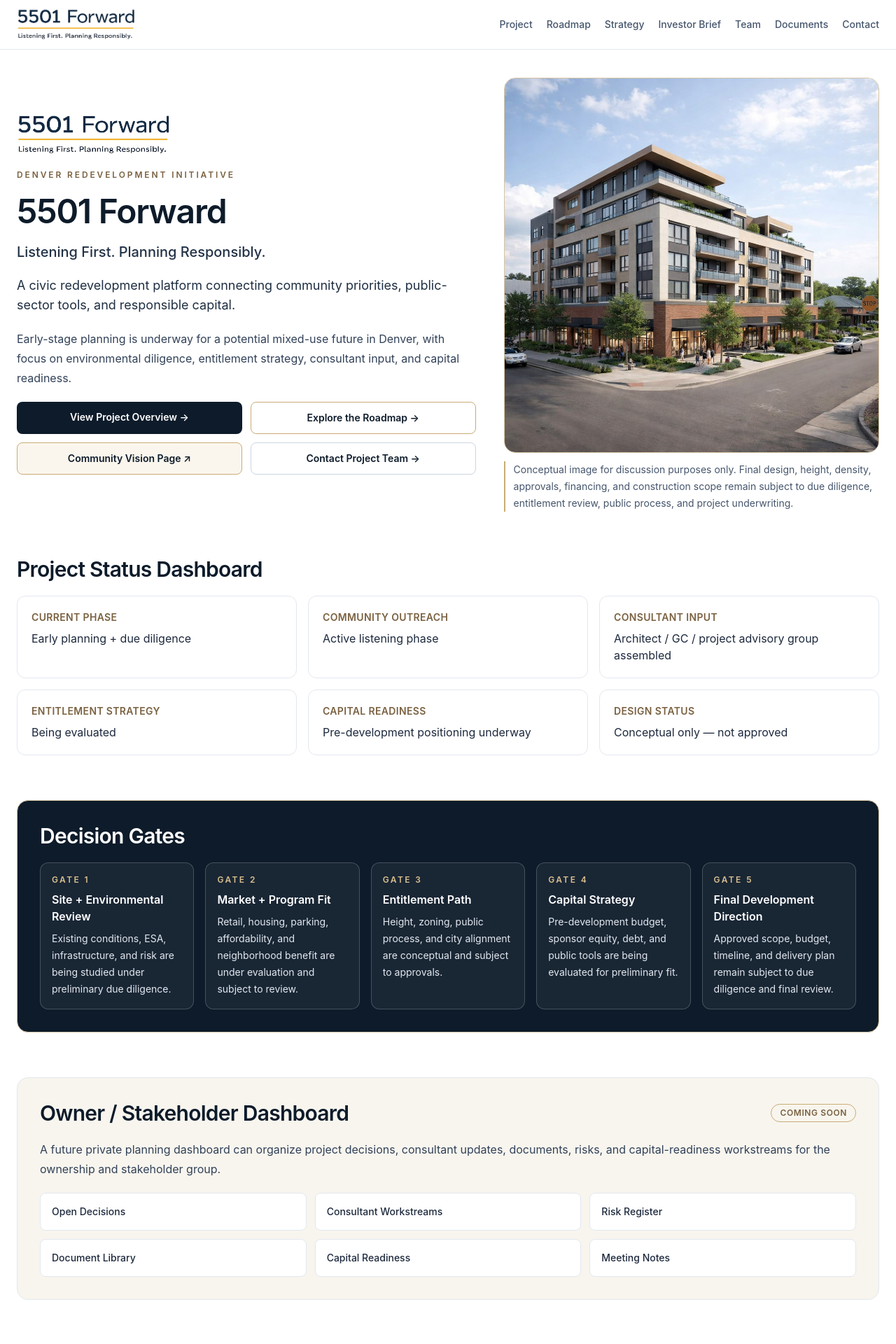
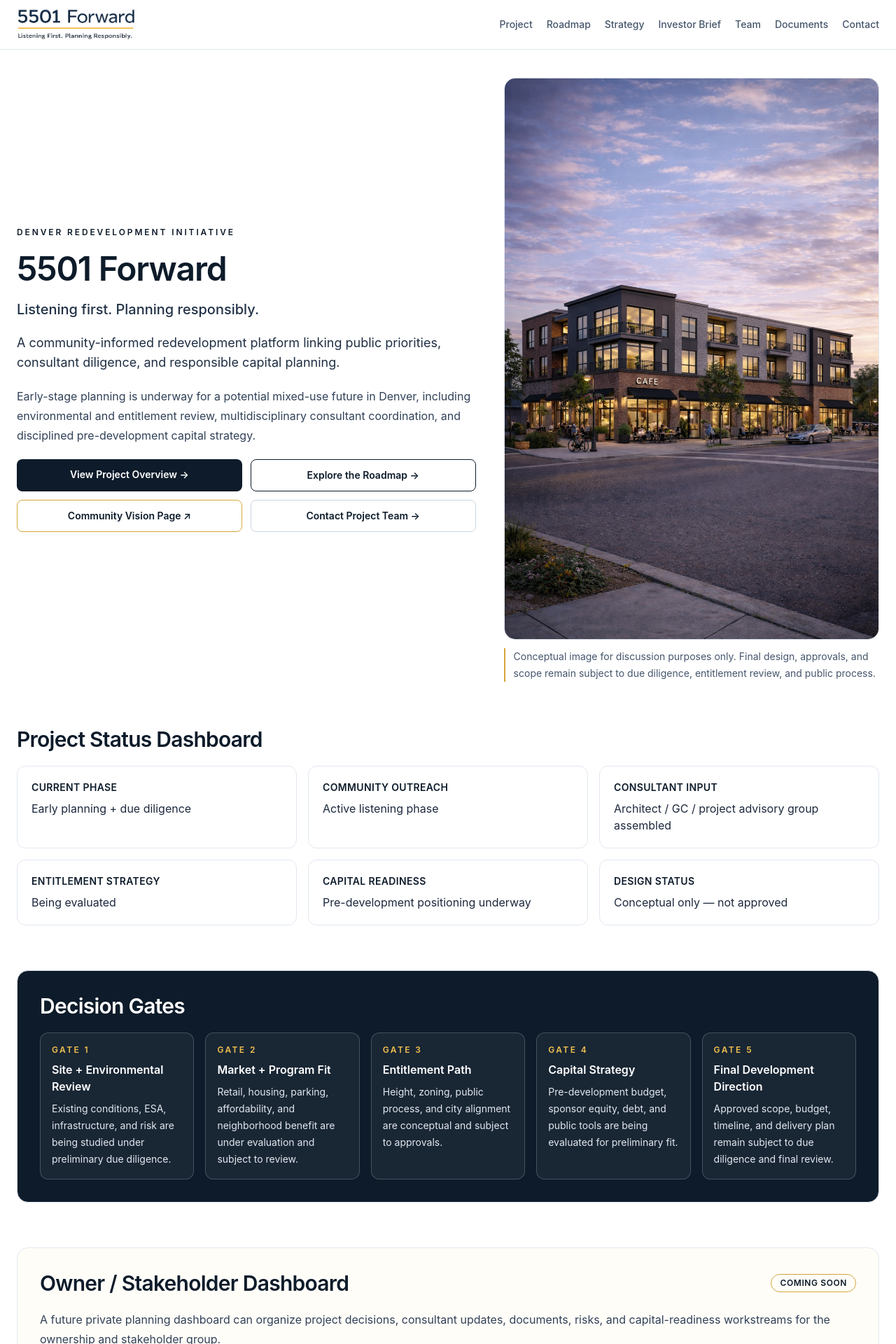
Before and after one commit to martinez-frank/5501-forward-site, a Next.js app: page / in a window 1280 px wide. Shown: the top 1920 px of the page at 70% size. Built offline with nearby package versions, Linux system fonts and the light colour scheme.

Commit message:
Refine homepage hero and palette for by-right positioning

```diff
--- a/app/page.tsx
+++ b/app/page.tsx
@@ -65,25 +65,23 @@ export default function HomePage() {
     <div className="space-y-16 pb-8">
       <section className="grid gap-10 lg:grid-cols-[1.1fr_0.9fr] lg:items-center">
         <div className="space-y-5">
-          <Image src="/images/5501forward.logo.png" alt="5501 Forward" width={220} height={74} className="h-auto w-[180px] sm:w-[220px]" priority />
-          <p className="text-xs font-semibold uppercase tracking-[0.24em] text-[#7a6140]">DENVER REDEVELOPMENT INITIATIVE</p>
+          <p className="text-xs font-semibold uppercase tracking-[0.24em] text-[#0d1b2a]">DENVER REDEVELOPMENT INITIATIVE</p>
           <h1 className="text-4xl font-semibold tracking-tight text-[#0d1b2a] sm:text-5xl">5501 Forward</h1>
-          <p className="text-xl font-medium text-[#223247]">Listening First. Planning Responsibly.</p>
+          <p className="text-xl font-medium text-[#223247]">Listening first. Planning responsibly.</p>
           <p className="text-lg text-[#1f2f43]">
-            A civic redevelopment platform connecting community priorities, public-sector tools, and responsible capital.
+            A community-informed redevelopment platform linking public priorities, consultant diligence, and responsible capital planning.
           </p>
           <p className="text-base leading-7 text-slate-700">
-            Early-stage planning is underway for a potential mixed-use future in Denver, with focus on environmental
-            diligence, entitlement strategy, consultant input, and capital readiness.
+            Early-stage planning is underway for a potential mixed-use future in Denver, including environmental and entitlement review, multidisciplinary consultant coordination, and disciplined pre-development capital strategy.
           </p>
           <div className="grid gap-3 sm:grid-cols-2">
             <Link href="/project" className="rounded-lg bg-[#0d1b2a] px-5 py-3 text-center text-sm font-semibold text-white hover:bg-[#13263a]">
               View Project Overview →
             </Link>
-            <Link href="/execution-roadmap" className="rounded-lg border border-[#c9ab74] bg-white px-5 py-3 text-center text-sm font-semibold text-[#0d1b2a] hover:bg-[#faf6ed]">
+            <Link href="/execution-roadmap" className="rounded-lg border border-[#0d1b2a] bg-white px-5 py-3 text-center text-sm font-semibold text-[#0d1b2a] hover:bg-slate-50">
               Explore the Roadmap →
             </Link>
-            <Link href="/community" target="_blank" rel="noopener noreferrer" className="rounded-lg border border-[#c9ab74] bg-[#faf6ed] px-5 py-3 text-center text-sm font-semibold text-[#0d1b2a] hover:bg-[#f3ead8]">
+            <Link href="/community" target="_blank" rel="noopener noreferrer" className="rounded-lg border border-[#d4a63a] bg-white px-5 py-3 text-center text-sm font-semibold text-[#0d1b2a] hover:bg-[#fffaf0]">
               Community Vision Page ↗
             </Link>
             <Link href="/contact" className="rounded-lg border border-slate-300 bg-white px-5 py-3 text-center text-sm font-semibold text-[#0d1b2a] hover:bg-slate-50">
@@ -93,13 +91,11 @@ export default function HomePage() {
         </div>
 
         <figure className="space-y-3">
-          <div className="overflow-hidden rounded-2xl border border-[#d7c5a2]">
-            <Image src="/images/5501-33rd-6story-context-rendering.jpg" alt="Conceptual rendering for 5501 Forward" width={1600} height={1067} className="h-full w-full object-cover" priority />
+          <div className="overflow-hidden rounded-2xl border border-slate-200">
+            <Image src="/images/5501-3story-rendering.jpg" alt="Conceptual rendering for 5501 Forward" width={1600} height={1067} className="h-full w-full object-cover" priority />
           </div>
-          <figcaption className="border-l-2 border-[#c9ab74] pl-3 text-sm leading-6 text-slate-600">
-            Conceptual image for discussion purposes only. Final design, height, density, approvals, financing, and
-            construction scope remain subject to due diligence, entitlement review, public process, and project
-            underwriting.
+          <figcaption className="border-l-2 border-[#d4a63a] pl-3 text-sm leading-6 text-slate-600">
+            Conceptual image for discussion purposes only. Final design, approvals, and scope remain subject to due diligence, entitlement review, and public process.
           </figcaption>
         </figure>
       </section>
@@ -109,19 +105,19 @@ export default function HomePage() {
         <div className="grid gap-4 sm:grid-cols-2 lg:grid-cols-3">
           {statusCards.map(([title, detail]) => (
             <article key={title} className="rounded-xl border border-slate-200 bg-white p-5">
-              <p className="text-sm font-semibold uppercase tracking-wide text-[#7a6140]">{title}</p>
+              <p className="text-sm font-semibold uppercase tracking-wide text-[#0d1b2a]">{title}</p>
               <p className="mt-2 text-base text-slate-800">{detail}</p>
             </article>
           ))}
         </div>
       </section>
 
-      <section className="space-y-5 rounded-2xl border border-[#d7c5a2] bg-[#0d1b2a] p-6 text-white sm:p-8">
+      <section className="space-y-5 rounded-2xl border border-slate-200 bg-[#0d1b2a] p-6 text-white sm:p-8">
         <h2 className="text-3xl font-semibold tracking-tight">Decision Gates</h2>
         <div className="grid gap-4 md:grid-cols-2 xl:grid-cols-5">
           {decisionGates.map((gate, index) => (
             <article key={gate.title} className="rounded-xl border border-white/20 bg-white/5 p-4">
-              <p className="text-xs font-semibold uppercase tracking-[0.2em] text-[#d9bf8e]">Gate {index + 1}</p>
+              <p className="text-xs font-semibold uppercase tracking-[0.2em] text-[#f2c14e]">Gate {index + 1}</p>
               <h3 className="mt-2 text-base font-semibold">{gate.title}</h3>
               <p className="mt-2 text-sm leading-6 text-slate-200">{gate.detail}</p>
             </article>
@@ -129,10 +125,10 @@ export default function HomePage() {
         </div>
       </section>
 
-      <section className="space-y-5 rounded-2xl border border-slate-200 bg-[#f8f5ee] p-6 sm:p-8">
+      <section className="space-y-5 rounded-2xl border border-slate-200 bg-[#fffdf8] p-6 sm:p-8">
         <div className="flex items-center justify-between gap-3">
           <h2 className="text-3xl font-semibold tracking-tight text-[#0d1b2a]">Owner / Stakeholder Dashboard</h2>
-          <span className="rounded-full border border-[#c9ab74] px-3 py-1 text-xs font-semibold uppercase tracking-wider text-[#7a6140]">Coming Soon</span>
+          <span className="rounded-full border border-[#d4a63a] px-3 py-1 text-xs font-semibold uppercase tracking-wider text-[#0d1b2a]">Coming Soon</span>
         </div>
         <p className="text-base leading-7 text-slate-700">
           A future private planning dashboard can organize project decisions, consultant updates, documents, risks, and
@@ -150,7 +146,7 @@ export default function HomePage() {
         <div className="grid gap-4 lg:grid-cols-3">
           <article className="rounded-xl border border-slate-200 bg-white p-5">
             <h3 className="text-lg font-semibold text-[#0d1b2a]">For Community Members</h3>
-            <Link href="/community" target="_blank" rel="noopener noreferrer" className="mt-3 inline-block text-sm font-semibold text-[#7a6140] hover:underline">Community Vision Page ↗</Link>
+            <Link href="/community" target="_blank" rel="noopener noreferrer" className="mt-3 inline-block text-sm font-semibold text-[#0d1b2a] hover:underline">Community Vision Page ↗</Link>
           </article>
           <article className="rounded-xl border border-slate-200 bg-white p-5">
             <h3 className="text-lg font-semibold text-[#0d1b2a]">For Project Stakeholders</h3>
@@ -184,7 +180,7 @@ export default function HomePage() {
         </ul>
       </section>
 
-      <section className="rounded-2xl border border-[#c9ab74] bg-[#0d1b2a] p-8 text-white">
+      <section className="rounded-2xl border border-slate-200 bg-[#0d1b2a] p-8 text-white">
         <h2 className="text-3xl font-semibold tracking-tight">Move the project forward responsibly.</h2>
         <div className="mt-6 flex flex-col gap-3 sm:flex-row">
           <Link href="/execution-roadmap" className="rounded-lg bg-white px-5 py-3 text-center text-sm font-semibold text-[#0d1b2a] hover:bg-slate-100">Explore the Roadmap →</Link>
```
